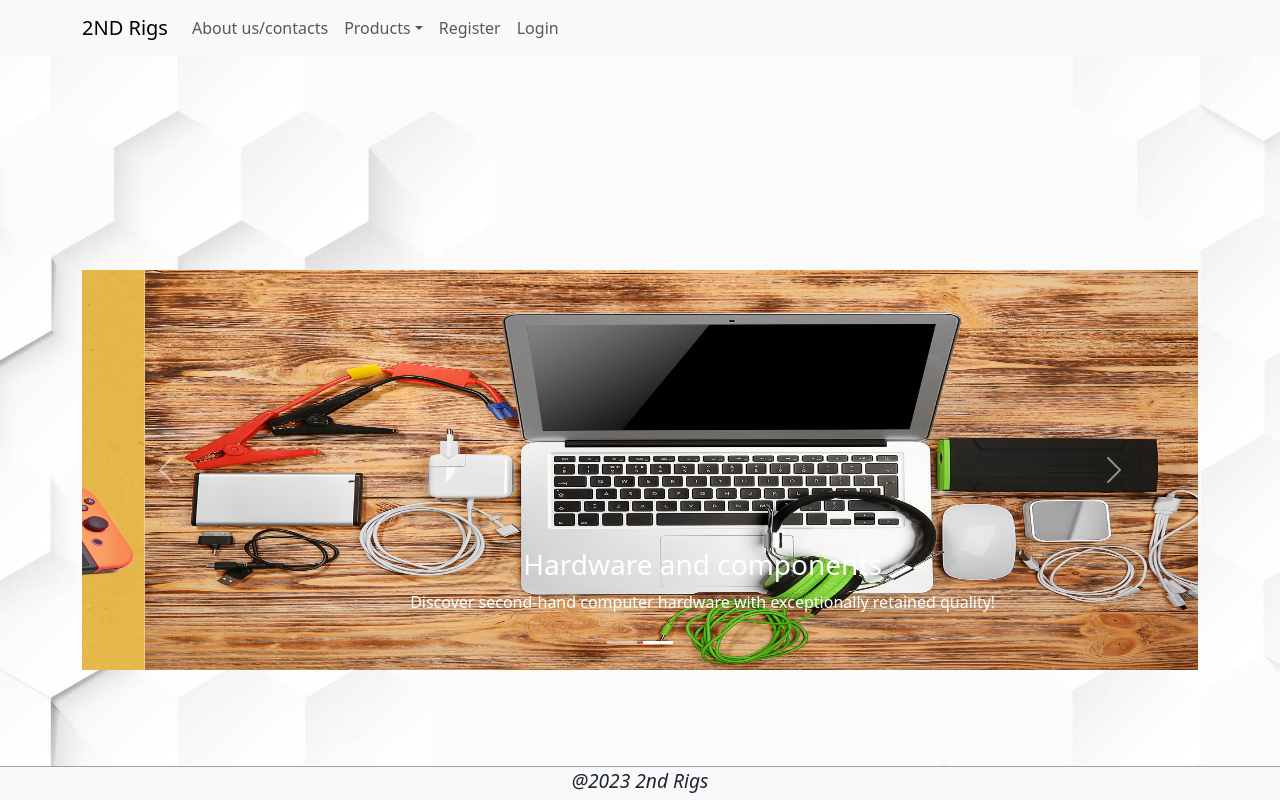
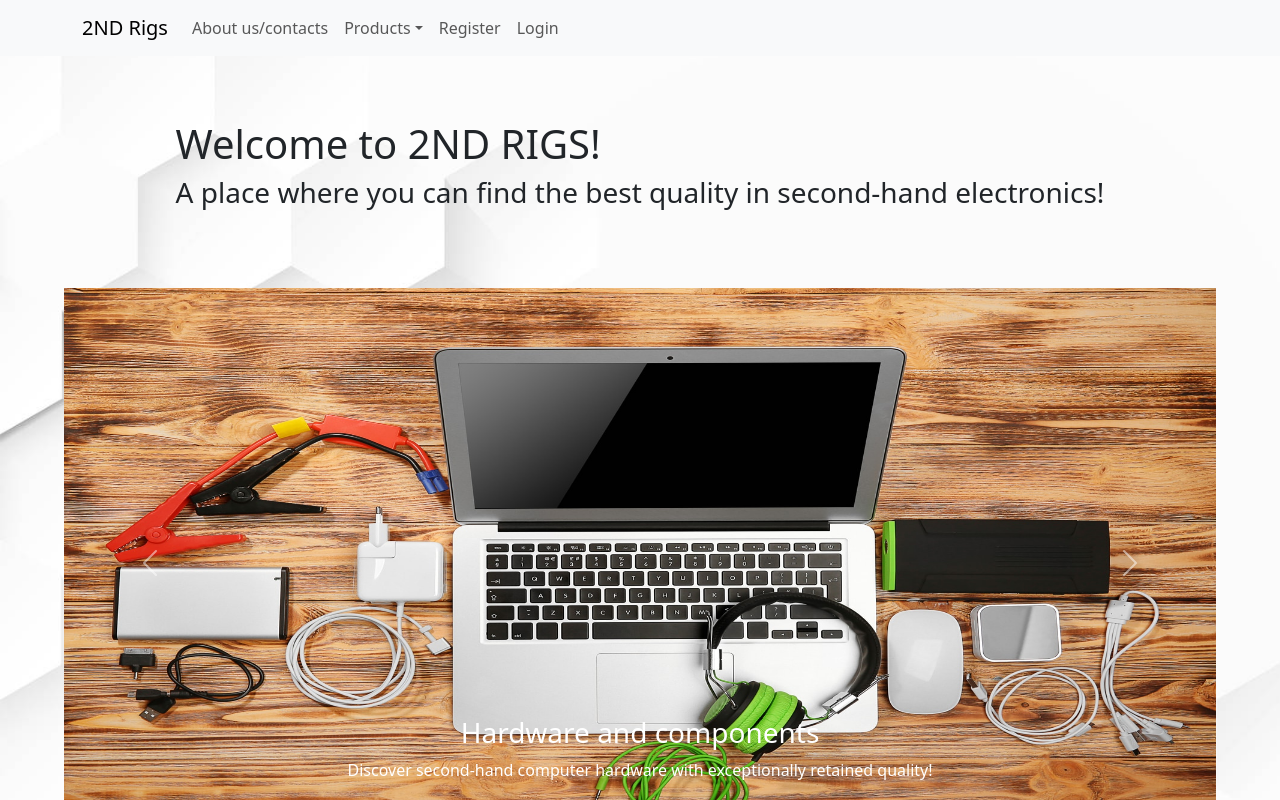
Before and after one commit to GalinManov/2ND-GEN, a React (Create React App) app in the folder client/: page / in a window 1280 px wide. Shown: the top 800 px of the page. Built offline with nearby package versions, Linux system fonts and the light colour scheme.

Commit message:
Minor adjustments to home page UI

```diff
--- a/client/src/components/Home.js
+++ b/client/src/components/Home.js
@@ -9,8 +9,13 @@ export const Home = () => {
     return (
         <Container className='home-container'>
 
-            <Carousel style={{"marginTop":"150px", "width":"90vw"}}>
-                <Carousel.Item style={{"height":"50vh"}}>
+            <div className='home-intro'>
+                <h1>Welcome to 2ND RIGS!</h1>
+                <h3>A place where you can find the best quality in second-hand electronics!</h3>
+            </div>
+
+            <Carousel style={{"marginTop":"70px", "width":"90vw"}}>
+                <Carousel.Item style={{"height":"550px"}}>
                     <img className='home-imgs' src={HardWareImg} />
                     <Carousel.Caption>
                         <h3>Hardware and components</h3>
@@ -18,7 +23,7 @@ export const Home = () => {
                     </Carousel.Caption>
                 </Carousel.Item>
 
-                <Carousel.Item style={{"height":"50vh"}}>
+                <Carousel.Item style={{"height":"550px"}}>
                     <img className='home-imgs' src={ProductImg} />
                     <Carousel.Caption>
                         <h3>Hardware and components</h3>
--- a/client/src/components/Profile.js
+++ b/client/src/components/Profile.js
@@ -71,9 +71,13 @@ export const Profile = () => {
                 <div className='profile-active'>
                     {active.map(pr =>
                         <div className='active-card' key={pr._id}>
-                            <h5>{pr.productName}</h5>
-                            <p>Price: {pr.price} BGN</p>
-                            <a className='btn btn-primary btn-sm' href={`/products/${pr.type}/${pr._id}`}>View details </a>
+                            <div>
+                                <h5>{pr.productName}</h5>
+                                <p>Price: {pr.price} BGN</p>
+                            </div>
+                            <div>
+                                <a className='btn btn-primary btn-sm' href={`/products/${pr.type}/${pr._id}`}>View details </a>
+                            </div>
                         </div>)}
                 </div>
 
--- a/client/src/css/home.css
+++ b/client/src/css/home.css
@@ -1,5 +1,6 @@
 .home-container{
     display: flex;
+    flex-direction: column;
     justify-content: center;
     align-items: center;
     padding: 2rem;
--- a/client/src/css/profile.css
+++ b/client/src/css/profile.css
@@ -63,6 +63,9 @@
 }
 
 .active-card {
+    display: flex;
+    flex-direction: column;
+    justify-content: space-between;
     background-color: var(--cont-bg);
     box-shadow: var(--cont-shadow);
     padding: 1rem;
```
